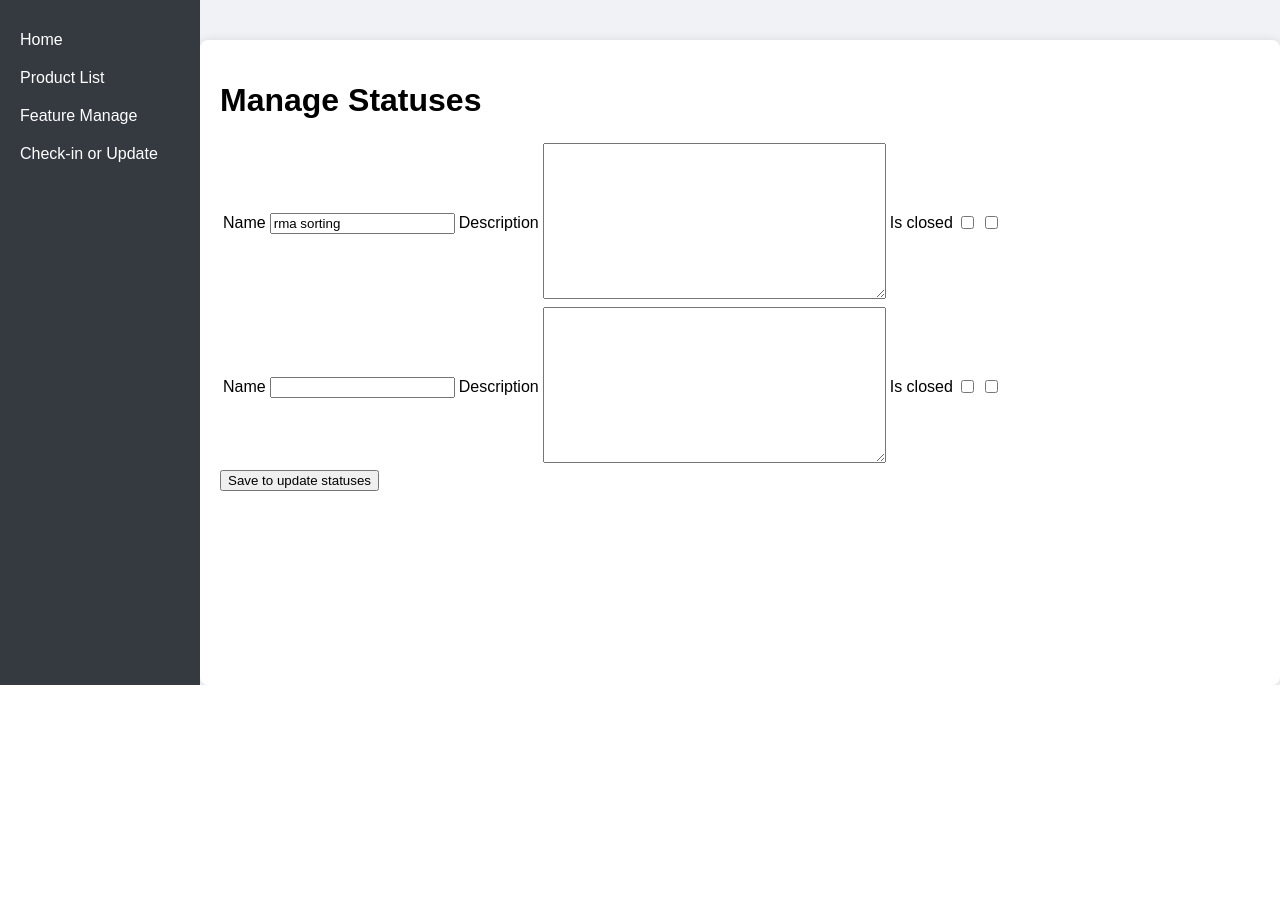
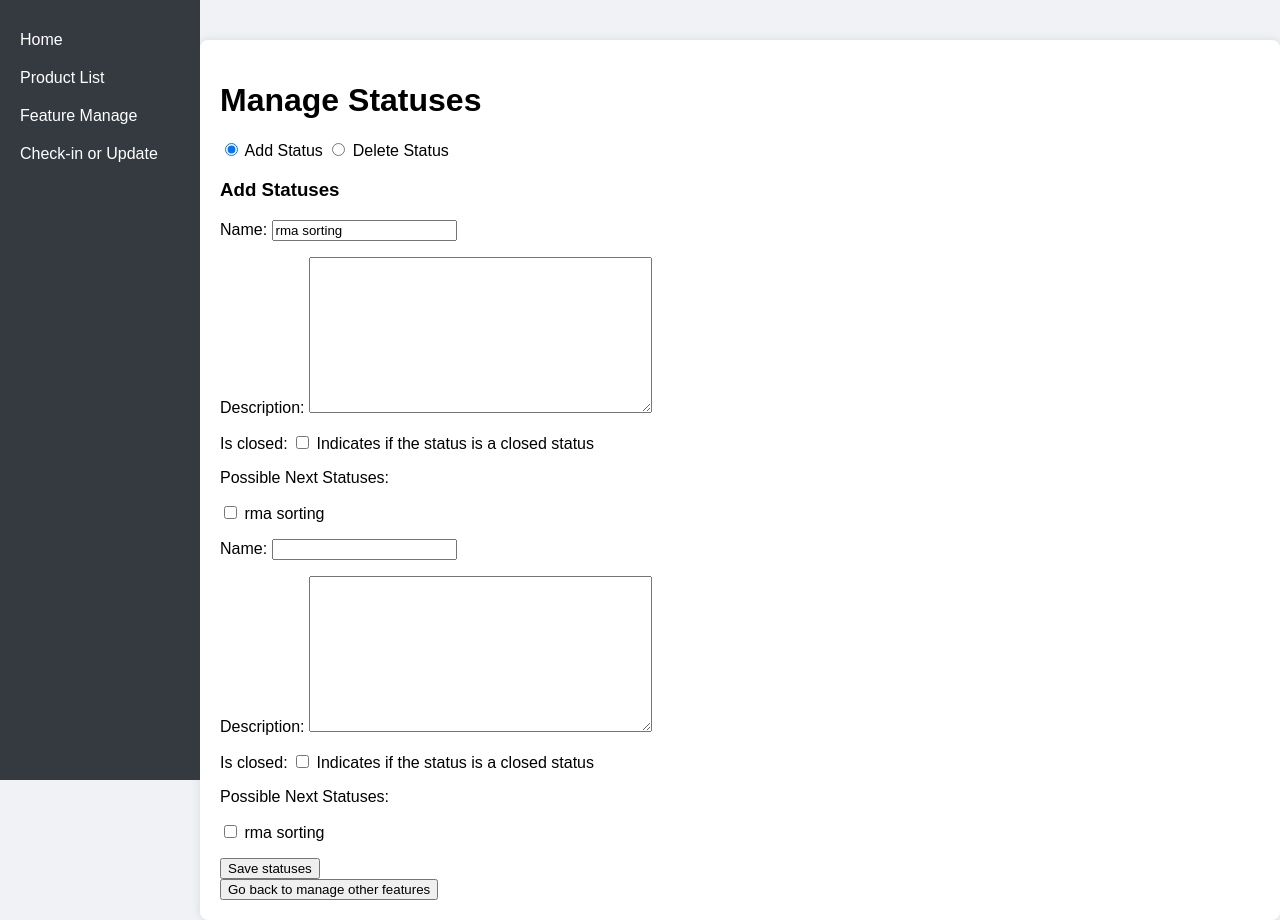
Before and after one commit to jefferyzj/RMASystem, a Django app: page /manage_statuses/ in a window 1280 px wide. Shown: the part 115-1035 px from the top of the page. Before the commit the page ends 800 px from the top, so only its background shows below. Run offline with Django 5.2, Linux system fonts and the light colour scheme; data comes from the database, SQL or seed files in the repository.

Commit message:
finish task manage, start manage status part

```diff
--- a/proj1/RMASystem/product_management/forms.py
+++ b/proj1/RMASystem/product_management/forms.py
@@ -37,9 +37,27 @@ class CategoryForm(BaseForm):
         return name
 
 class StatusForm(BaseForm):
+    possible_next_statuses = forms.ModelMultipleChoiceField(
+        queryset=Status.objects.all(),
+        required=False,
+        widget=forms.CheckboxSelectMultiple,
+        label="Possible Next Statuses"
+    )
+
     class Meta:
         model = Status
-        fields = ['name', 'description', 'is_closed']
+        fields = ['name', 'description', 'is_closed', 'possible_next_statuses']
+
+    def save(self, commit=True):
+        status = super().save(commit=False)
+        if commit:
+            status.save()
+            self.save_m2m()
+            possible_next_statuses = self.cleaned_data.get('possible_next_statuses')
+            if possible_next_statuses:
+                for next_status in possible_next_statuses:
+                    StatusTransition.objects.get_or_create(from_status=status, to_status=next_status)
+        return status
 
 class TaskForm(BaseForm):
     task_name = forms.CharField(max_length=100, label="Task Name")
@@ -359,7 +377,7 @@ class CheckinOrUpdateForm(forms.Form):
 
 # Formsets for featureManageView
 CategoryFormSet = modelformset_factory(Category, form=CategoryForm, extra=1, can_delete=False)
-StatusFormSet = modelformset_factory(Status, form=StatusForm, extra=1, can_delete=True)
+StatusFormSet = modelformset_factory(Status, form=StatusForm, extra=1)
 TaskFormSet = modelformset_factory(Task, form=TaskForm, extra=1, can_delete=False)
 StatusTaskFormSet = modelformset_factory(StatusTask, form=StatusTaskForm, extra=1, can_delete=True)
 LocationFormSet = modelformset_factory(Location, form=LocationForm, extra=1, can_delete=True)
--- a/proj1/RMASystem/product_management/models.py
+++ b/proj1/RMASystem/product_management/models.py
@@ -64,21 +64,6 @@ class StatusTransition(TimeStampedModel):
             raise ValidationError(f"Cannot create a transition from a closed status: {self.from_status.name}")
         super().save(*args, **kwargs)
 
-class Task(TimeStampedModel):
-    task_name = models.CharField(
-        max_length=100,
-        help_text="Action to be performed in this task",
-        default="Default Action"
-    )
-    description = models.TextField(
-        help_text="Detailed description of the task",
-        blank=True,
-        null=True
-    )
-
-    def __str__(self):
-        return f"This Task: Action: {self.task_name} | description: {self.description}."
-
 
 class StatusTask(OrderedModel):
     """
@@ -87,8 +72,8 @@ class StatusTask(OrderedModel):
     when the product is updated to the status.
     Order is for all statustask.
     """
-    status = models.ForeignKey(Status, related_name='status_tasks', on_delete=models.CASCADE)
-    task = models.ForeignKey(Task, related_name='task_statuses', on_delete=models.CASCADE)
+    status = models.ForeignKey('Status', related_name='status_tasks', on_delete=models.CASCADE)
+    task = models.ForeignKey('Task', related_name='task_statuses', on_delete=models.CASCADE)
     is_predefined = models.BooleanField(default=False, help_text="Indicates if the task is predefined for this status")
     order = models.PositiveIntegerField(default=1, editable=True, db_index=True)
 
@@ -146,6 +131,23 @@ class StatusTask(OrderedModel):
             label = f"{task.task_name} (No status mapping) - Products: {product_count}{description}"
             choices.append((task.pk, label))
         return choices
+
+
+class Task(TimeStampedModel):
+    task_name = models.CharField(
+        max_length=100,
+        help_text="Action to be performed in this task",
+        default="Default Action"
+    )
+    description = models.TextField(
+        help_text="Detailed description of the task",
+        blank=True,
+        null=True
+    )
+
+    def __str__(self):
+        return f"This Task: Action: {self.task_name} | description: {self.description}."
+
 
 class ProductTask(TimeStampedModel, OrderedModel):
     """
--- a/proj1/RMASystem/product_management/templates/manage_statuses.html
+++ b/proj1/RMASystem/product_management/templates/manage_statuses.html
@@ -4,7 +4,30 @@
 
 {% block extra_head %}
 <script>
+    function toggleStatusAction() {
+        const selectedStatusAction = document.querySelector('input[name="status_action"]:checked');
+        if (selectedStatusAction) {
+            document.querySelectorAll('.status-action-section').forEach(section => {
+                section.style.display = 'none';
+            });
+            const activeSection = document.getElementById(`${selectedStatusAction.value}-status-section`);
+            if (activeSection) {
+                activeSection.style.display = 'block';
+                console.log(`Active section: ${activeSection.id}`);
+            }
+        }
+    }
+
     document.addEventListener('DOMContentLoaded', function() {
+        // Trigger change event on page load to set initial visibility
+        toggleStatusAction();
+
+        // Add event listeners to radio buttons
+        const statusActionRadios = document.querySelectorAll('input[name="status_action"]');
+        statusActionRadios.forEach(radio => {
+            radio.addEventListener('change', toggleStatusAction);
+        });
+
         // Display messages and handle redirection
         const messageContainer = document.querySelector('.messages');
         if (messageContainer && messageContainer.children.length > 0) {
@@ -38,22 +61,39 @@
     {% endif %}
 </div>
 
-<form method="post">
+<div>
+    <label><input type="radio" name="status_action" value="add" checked title="Add Status"> Add Status</label>
+    <label><input type="radio" name="status_action" value="delete" title="Delete Status"> Delete Status</label>
+</div>
+
+<form method="post" id="add-status-form">
     {% csrf_token %}
-    {{ formset.management_form }}
-    <table>
-        {% for form in formset %}
-            <tr>
-                <td><label for="{{ form.name.id_for_label }}">{{ form.name.label }}</label></td>
-                <td>{{ form.name }}</td>
-                <td><label for="{{ form.description.id_for_label }}">{{ form.description.label }}</label></td>
-                <td>{{ form.description }}</td>
-                <td><label for="{{ form.is_closed.id_for_label }}">{{ form.is_closed.label }}</label></td>
-                <td>{{ form.is_closed }}</td>
-                <td>{{ form.DELETE }}</td>
-            </tr>
-        {% endfor %}
-    </table>
-    <button type="submit" title="Save to update statuses">Save to update statuses</button>
+    <div id="add-status-section" class="status-action-section">
+        <h3>Add Statuses</h3>
+        {{ formset.management_form }}
+        {{formset.as_p}}
+
+
+        <button type="submit" title="Save statuses">Save statuses</button>
+    </div>
 </form>
+
+<form method="post" id="delete-status-form">
+    {% csrf_token %}
+    <div id="delete-status-section" class="status-action-section" style="display: none;">
+        <h3>Delete Statuses</h3>
+        <ul>
+            {% for status in statuses %}
+                <li>
+                    {{ status.name }} - {{ status.description }} - Closed: {{ status.is_closed }}
+                    <input type="hidden" name="status_action" value="delete">
+                    <input type="hidden" name="status_id" value="{{ status.pk }}">
+                    <button type="submit">Delete</button>
+                </li>
+            {% endfor %}
+        </ul>
+    </div>
+</form>
+
+<button onclick="window.location.href='{% url 'feature_manage' %}'" title="Go back to manage other features">Go back to manage other features</button>
 {% endblock %}
--- a/proj1/RMASystem/product_management/views.py
+++ b/proj1/RMASystem/product_management/views.py
@@ -2,7 +2,7 @@ from django.shortcuts import render, get_object_or_404, redirect
 from django.views.generic import View, ListView, UpdateView, CreateView, FormView
 from django.urls import reverse_lazy
 from .models import Product, ProductTask, Category, Task, Location, Status, StatusTransition, ProductStatus, StatusTask
-from .forms import ProductForm, ProductTaskForm, TaskForm, LocationForm, StatusTransitionForm, CheckinOrUpdateForm, CategoryForm, StatusTaskForm
+from .forms import ProductForm, ProductTaskForm, TaskForm, LocationForm, StatusTransitionForm, CheckinOrUpdateForm, CategoryForm, StatusTaskForm, StatusForm
 from django.core.exceptions import ValidationError
 from django_filters.views import FilterView
 from .filters import ProductFilter
@@ -272,19 +272,42 @@ class ManageStatusesView(View):
         print("ManageStatusesView GET request")
         formset = StatusFormSet(queryset=Status.objects.all())
         print("Rendering manage_statuses.html template")
-        return render(request, self.template_name, {'formset': formset})
+        return render(request, self.template_name, {
+            'formset': formset,
+            'statuses': Status.objects.all()
+        })
 
     def post(self, request):
         print("ManageStatusesView POST request")
-        formset = StatusFormSet(request.POST)
-        if formset.is_valid():
-            formset.save()
-            messages.success(request, 'Statuses updated successfully.')
-            print("Statuses updated successfully")
-        else:
-            messages.error(request, 'Error updating statuses.')
-            print("Error updating statuses")
-        return render(request, self.template_name, {'formset': formset})
+        status_action = request.POST.get('status_action')
+        if status_action == 'add':
+            formset = StatusFormSet(request.POST)
+            if formset.is_valid():
+                instances = formset.save(commit=False)
+                for instance in instances:
+                    instance.save()
+                    possible_next_statuses = instance.possible_next_statuses.all()
+                    if possible_next_statuses:
+                        for next_status in possible_next_statuses:
+                            StatusTransition.objects.get_or_create(from_status=instance, to_status=next_status)
+                formset.save_m2m()
+                messages.success(request, 'Statuses updated successfully.')
+                print("Statuses updated successfully")
+            else:
+                messages.error(request, 'Error updating statuses.')
+                print("Error updating statuses")
+        elif status_action == 'delete':
+            status_id = request.POST.get('status_id')
+            status = get_object_or_404(Status, pk=status_id)
+            status.delete()
+            messages.success(request, 'Status deleted successfully.')
+            print("Status deleted successfully")
+
+        formset = StatusFormSet(queryset=Status.objects.all())
+        return render(request, self.template_name, {
+            'formset': formset,
+            'statuses': Status.objects.all()
+        })
 
 class ManageTasksView(View):
     template_name = 'manage_tasks.html'
```
Also changed, not shown: proj1/RMASystem/writingRequirement.py (+15 -0 lines).
